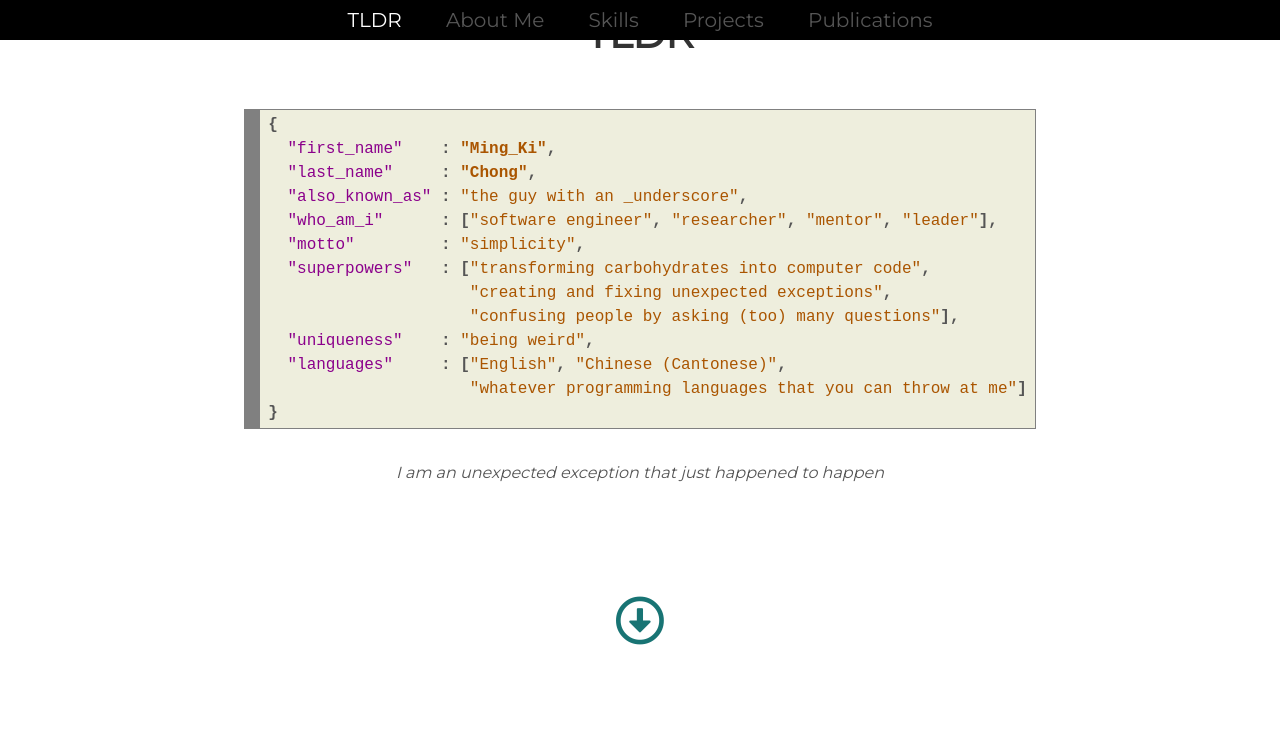
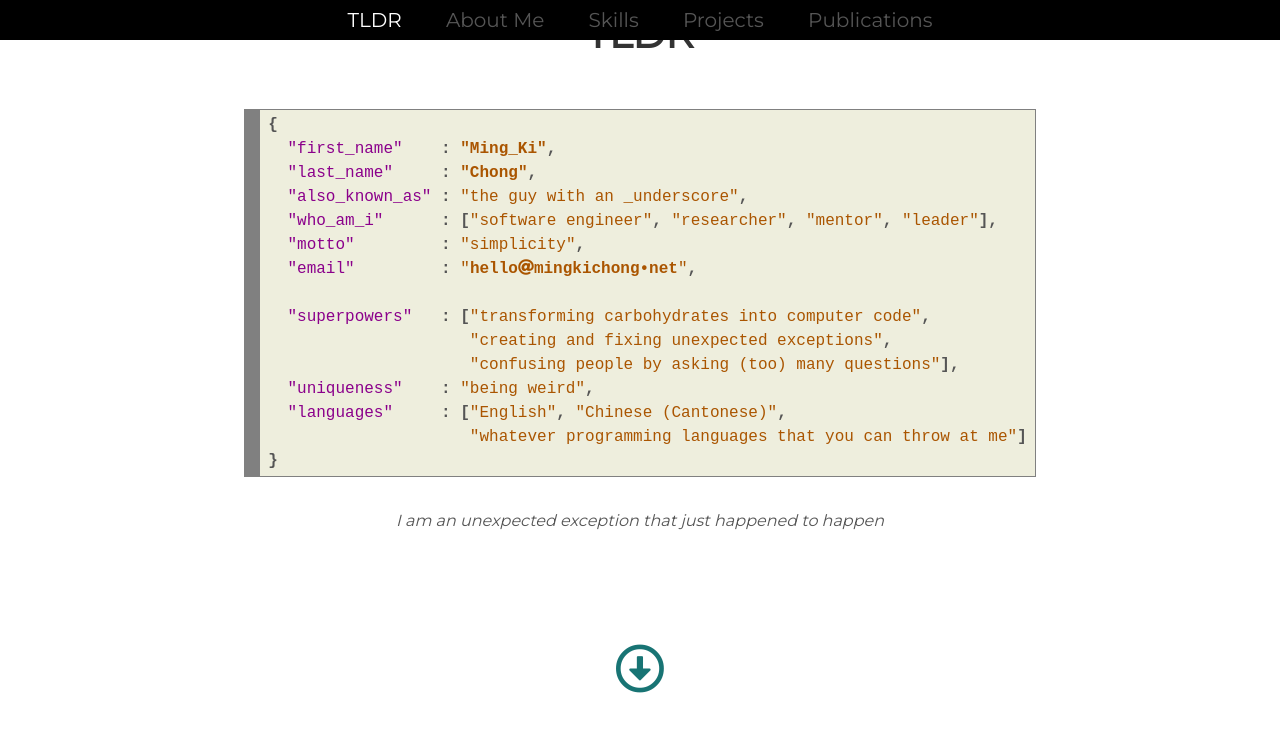
Before and after one commit to mingkichong/mingkichong.github.io, a Jekyll site: the page built from index.html, in a window 1280 px wide and 900 px high, scrolled down 1117 px. Shown: the top 732 px of the window. Built offline with Jekyll 4.4.1, drawn with Linux system fonts in a browser that asks for light colours.

Commit message:
add email

```diff
--- a/_config.yml
+++ b/_config.yml
@@ -5,7 +5,7 @@ description:        'this is my unexpected online exception'
 # User settings
 username:           'Ming_Ki Chong'
 user_description:   'I am an unexpected exception that just happened to happen'
-# email_address :     '<strong>unexpected&bull;exception<i class="fas fa-at"></i>gmail&bull;com</strong>'
+email_address :     '<strong>hello<i class="fas fa-at"></i>mingkichong&bull;net</strong>'
 github_username:    'mingkichong'
 linkedin_username:  'mingkichong'
 youtube_username:   'unexpectedexception'
```
